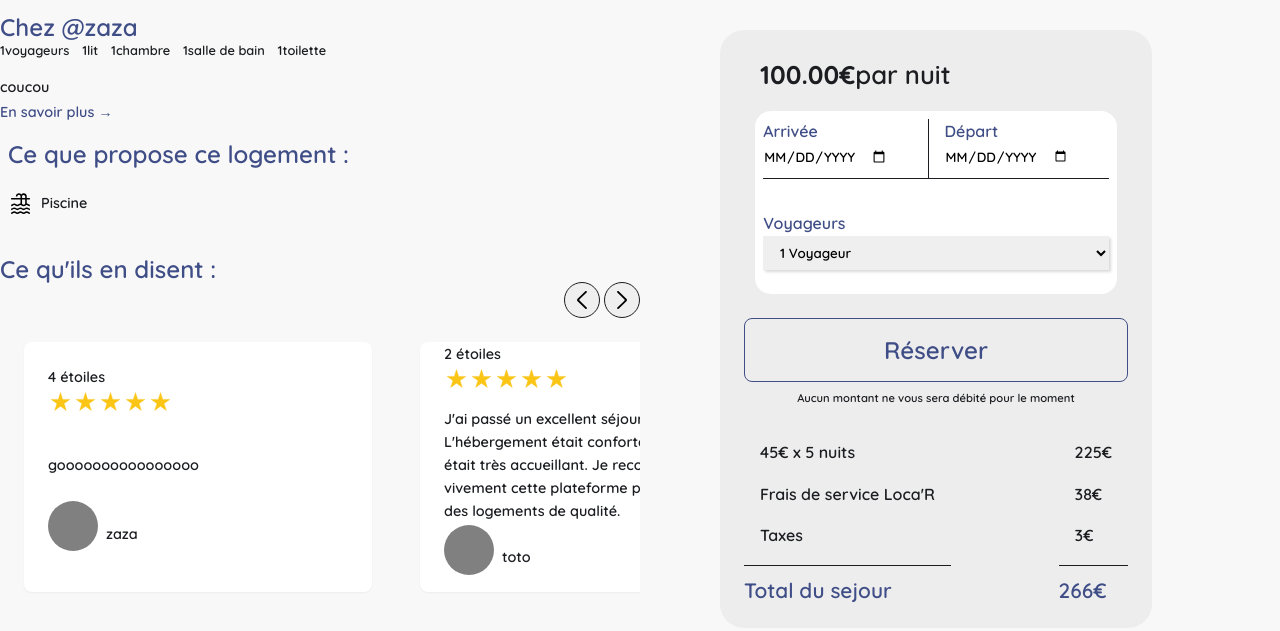
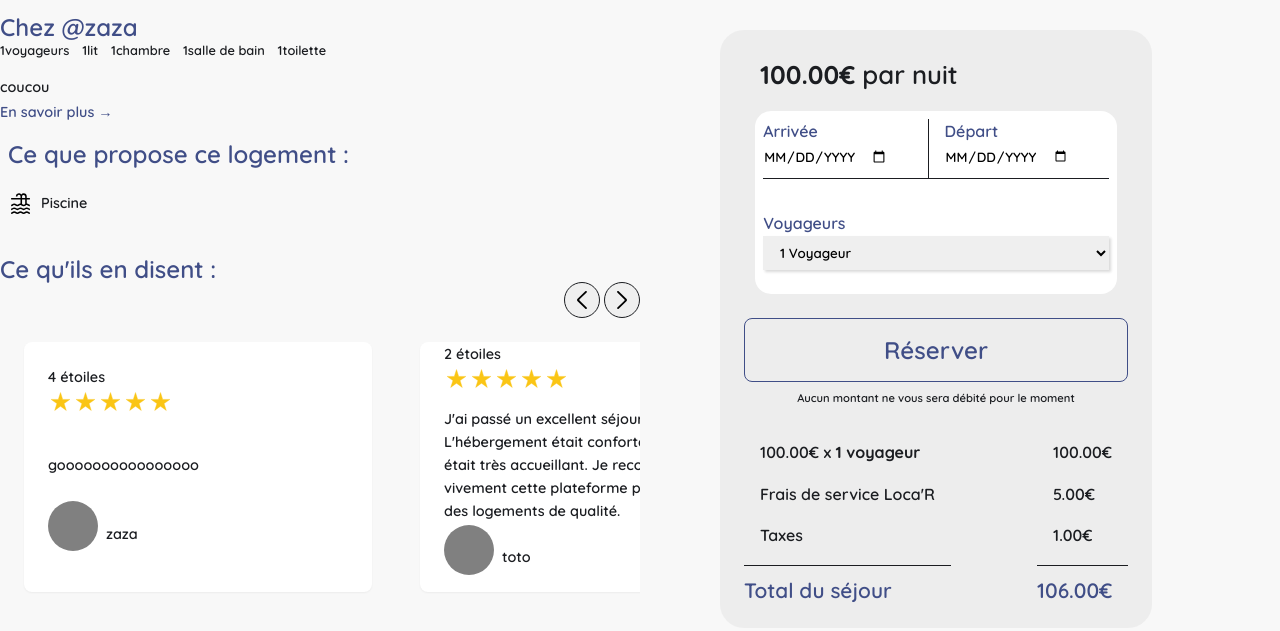
Before and after one commit to Anathariel/Project-Rbnb, a PHP site: page /property/120 in a window 1280 px wide. Shown: the part 893-1524 px from the top of the page. Run offline with PHP 8.4, Linux system fonts and the light colour scheme; data comes from the database, SQL or seed files in the repository; tables that the repository leaves empty hold one stand-in row (values such as "Sample post"); some libraries are stand-ins or nearby versions.

Commit message:
update prices / total based on number of travelers

```diff
--- /dev/null
+++ b/asset/js/reservation.js
@@ -0,0 +1,32 @@
+// Function to update prices and total based on number of travelers
+function updatePrices() {
+  var pricePerNight = parseFloat(
+    document.getElementById("pricePerNight").innerText
+  );
+  var travelerSelect = document.getElementById("traveler-select");
+  var selectedTravelers = parseInt(
+    travelerSelect.options[travelerSelect.selectedIndex].value
+  );
+
+  var totalPrice = pricePerNight * selectedTravelers;
+  var serviceFee = totalPrice * 0.05; // Calcul des frais de service (5% du total)
+  var taxes = totalPrice * 0.01; // Calcul des taxes (1% du total)
+  var totalPriceWithFees = totalPrice + serviceFee + taxes;
+
+  // Mettre à jour les prix et le total affichés
+  document.getElementById("travelers").innerHTML =
+    selectedTravelers + " " + (selectedTravelers == 1 ? "voyageur" : "voyageurs");
+  document.getElementById("totalPrice").innerText = totalPrice.toFixed(2) + "€";
+  document.getElementById("serviceFee").innerText = serviceFee.toFixed(2) + "€";
+  document.getElementById("taxes").innerText = taxes.toFixed(2) + "€";
+  document.getElementById("totalPriceWithFees").innerText =
+    totalPriceWithFees.toFixed(2) + "€";
+}
+
+// Écouter les changements du nombre de voyageurs
+document
+  .getElementById("traveler-select")
+  .addEventListener("change", updatePrices);
+
+// Appeler la fonction une première fois pour afficher les prix initiaux
+updatePrices();
--- a/view/property.html.twig
+++ b/view/property.html.twig
@@ -9,40 +9,44 @@
 	{# ---------- property-section ---------- #}
 	<section id="property-section">
 		<h1>{{ property.title }}</h1>
-		<span>{{ averageRating }} étoiles</span>○{{ property.city }},{{ property.region }},{{ property.country }}</span>
+		<span>{{ averageRating }}
+			étoiles</span>○{{ property.city }},{{ property.region }},{{ property.country }}</span>
 
 	<div class="property-images">
 		<figure class="property-main-image">
 			{% if propertyImages.imageMainURL %}
-      <img src="{{ asset('/media/locations/' ~ propertyImages.imageMainURL) }}" alt="{{ property.title }}" />
+				<img src="{{ asset('/media/locations/' ~ propertyImages.imageMainURL) }}" alt="{{ property.title }}"/>
 			{% endif %}
 		</figure>
 		<figure class="property-flex-images">
 			{% if propertyImages.image1URL %}
-		<img src="{{ asset('/media/locations/' ~ propertyImages.image1URL) }}" alt="{{ property.title }}" />
+				<img src="{{ asset('/media/locations/' ~ propertyImages.image1URL) }}" alt="{{ property.title }}"/>
 			{% endif %}
 			{% if propertyImages.image2URL %}
-		<img src="{{ asset('/media/locations/' ~ propertyImages.image2URL) }}" alt="{{ property.title }}" />
+				<img src="{{ asset('/media/locations/' ~ propertyImages.image2URL) }}" alt="{{ property.title }}"/>
 			{% endif %}
 			{% if propertyImages.image3URL %}
-		<img src="{{ asset('/media/locations/' ~ propertyImages.image3URL) }}" alt="{{ property.title }}" />
+				<img src="{{ asset('/media/locations/' ~ propertyImages.image3URL) }}" alt="{{ property.title }}"/>
 			{% endif %}
 			{% if propertyImages.image4URL %}
-		<img src="{{ asset('/media/locations/' ~ propertyImages.image4URL) }}" alt="{{ property.title }}" />
+				<img src="{{ asset('/media/locations/' ~ propertyImages.image4URL) }}" alt="{{ property.title }}"/>
 			{% endif %}
 		</figure>
 	</div>
 	<!-- The Modal -->
-	<div id="myModal" class="modal">
+	<div
+		id="myModal" class="modal">
 		<!-- The Close Button -->
 		<span class="close">&times;</span>
 		<!-- Modal Content (The Image) -->
-  		<img class="modal-content" id="img01">
+		<img
+		class="modal-content" id="img01">
 		<!-- Modal Caption (Image Text) -->
 		<div id="caption"></div>
 	</div>
 	{# -------------- CONTAINER DESCRIPTION -------------- #}
-    <div class="property-details">
+	<div
+		class="property-details">
 		{# -------------- LEFT SIDE DESCRIPTION -------------- #}
 		<div class="container-description-property">
 			<h3>Chez @{{ property.owner.firstName }}</h3>
@@ -176,8 +180,7 @@
 					{% endif %}
 					{% if accommodationType.stationRechargeVehiElectriques == 1 %}
 						<figure>
-                        <img src="{{ asset('/media/icons/recharge-vehicule.svg') }}"
-                            alt="Icon de station de recharge pour véhicules électrique">
+							<img src="{{ asset('/media/icons/recharge-vehicule.svg') }}" alt="Icon de station de recharge pour véhicules électrique">
 							<figcaption>
 								<p>Station de recharge pour véhicules électriques</p>
 							</figcaption>
@@ -241,8 +244,7 @@
 					{% endif %}
 					{% if accommodationType.detecteurMonoxyDeCarbone == 1 %}
 						<figure>
-                        <img src="{{ asset('/media/icons/detecteur-carbone.svg') }}"
-                            alt="Icon de détecteur de monoxyde de carbone">
+							<img src="{{ asset('/media/icons/detecteur-carbone.svg') }}" alt="Icon de détecteur de monoxyde de carbone">
 							<figcaption>
 								<p>Détecteur de monoxyde de carbone</p>
 							</figcaption>
@@ -265,7 +267,8 @@
 					{% for comment in comments %}
 						<div class="container-comment">
 							<div class="stars-rating">
-                            <p>{{ comment.rating }} étoiles</p>
+								<p>{{ comment.rating }}
+									étoiles</p>
 								<figure>
 									<img src="{{ asset('/media/icons/rating-fullstar.svg') }}" alt="Star rating">
 									<img src="{{ asset('/media/icons/rating-fullstar.svg') }}" alt="Star rating">
@@ -310,7 +313,8 @@
 							<h4>@{{ property.owner.firstName }}</h4>
 							<p>Membre depuis : 2020 • Particulier</p>
 							<div class="host-rating">
-                                <div class="stars-rating">
+								<div
+									class="stars-rating">
 									{# <p>{{ comment.rating }}étoiles</p> #}
 									<figure>
 										<img src="{{ asset('/media/icons/rating-fullstar.svg') }}" alt="Star rating">
@@ -349,7 +353,8 @@
 					</div>
 
 					<div class="center-button">
-                        <button class="hote-contact"><span>Contacter l'Hôte<span></button>
+						<button class="hote-contact">
+							<span>Contacter l'Hôte<span></button>
 							</div>
 						</div>
 					</div>
@@ -358,18 +363,24 @@
 
 						<div class="reglement">
 							<h4>Règlement intérieur :</h4>
-                    <p>Arrivée à partir de {{ houseRules.checkInTime|slice(0, 5) }}</p>
-                    <p>Départ avant {{ houseRules.checkOutTime|slice(0, 5) }}</p>
-                    <p>{{ houseRules.maxGuests }} voyageurs maximum</p>
+							<p>Arrivée à partir de
+								{{ houseRules.checkInTime|slice(0, 5) }}</p>
+							<p>Départ avant
+								{{ houseRules.checkOutTime|slice(0, 5) }}</p>
+							<p>{{ houseRules.maxGuests }}
+								voyageurs maximum</p>
 							<a id="description-details" href="#">En savoir plus →</a>
 						</div>
 
 						<div class="annulation">
 							<h4>Conditions d'annulation :</h4>
 							{% if cancellationPolicy %}
-                    <p>Annulation gratuite avant {{ cancellationPolicy.cancellationTime }}</p>
-                    <p>Politique de remboursement : {{ cancellationPolicy.refundPolicy }}</p>
-                    <p>Frais d'annulation : {{ cancellationPolicy.cancellationFees }}€</p>
+								<p>Annulation gratuite avant
+									{{ cancellationPolicy.cancellationTime }}</p>
+								<p>Politique de remboursement :
+									{{ cancellationPolicy.refundPolicy }}</p>
+								<p>Frais d'annulation :
+									{{ cancellationPolicy.cancellationFees }}€</p>
 								<a id="description-details" href="#">En savoir plus →</a>
 							{% else %}
 								<p>Aucune politique d'annulation définie pour cette propriété.</p>
@@ -379,7 +390,10 @@
 				</div>
 				{# --------------- RIGHT SIDE PRICE BOX -------------- #}
 				<div class="container-pricing">
-            <p><span>{{ property.PriceNight }}€</span>par nuit</p>
+					<p>
+						<span id="pricePerNight">{{ property.PriceNight }}€</span>
+						par nuit
+					</p>
 					<div class="container-calendar-traveler">
 						<div class="reservation-options">
 							<div class="calendar">
@@ -406,24 +420,29 @@
 								</select>
 							</div>
 						</div>
-                <button><span>Réserver</span></button>
+						<button>
+							<span>Réserver</span>
+						</button>
 						<p>Aucun montant ne vous sera débité pour le moment</p>
 					</div>
 					<div class="price-details">
 						<div class="details">
-                    <p>45€ x 5 nuits</p>
+							<p>{{ property.PriceNight }}€ x
+								<span id="travelers">{{ selectedTravelers }}</span>
+							</p>
 							<p>Frais de service Loca'R</p>
 							<p>Taxes</p>
-                    <h4>Total du sejour</h4>
+							<h4>Total du séjour</h4>
 						</div>
 						<div class="prices">
-                    <p>225€</p>
-                    <p>38€</p>
-                    <p>3€</p>
-                    <h4>266€</h4>
+							<p id="totalPrice">{{ totalPrice }}€</p>
+							<p id="serviceFee">{{ serviceFee }}€</p>
+							<p id="taxes">{{ taxes }}€</p>
+							<h4 id="totalPriceWithFees">{{ totalPriceWithFees }}€</h4>
 						</div>
 					</div>
 				</div>
+
 			</div>
 
 			<h3>Laisser votre commentaire</h3>
--- a/view/template.html.twig
+++ b/view/template.html.twig
@@ -20,14 +20,15 @@
 		<main class="limit-size"> {% block content %}{% endblock %}
 			</main>
 
-			{% block javascript %}
-				<script src="{{ asset('/js/main.js') }}"></script>
-			{% endblock %}
-
 			{% include 'footer.html.twig' %}
 
 			{% block googleAPI %}
 				<script src="https://maps.googleapis.com/maps/api/js?key=AIzaSyDTkV0SRCLJ9DnzywThlI_HwT8W6-KRL_Q&callback=initMap&v=weekly" defer></script>
 			{% endblock %}
+
+			{% block javascript %}
+				<script src="{{ asset('/js/main.js') }}"></script>
+				<script src="{{ asset('/js/reservation.js') }}"></script>
+			{% endblock %}
 		</body>
 	</html>
```
Also changed, not shown: controller/ReservationController.php (+7 -0 lines). Lines whose indentation alone changed are shown as unchanged.
